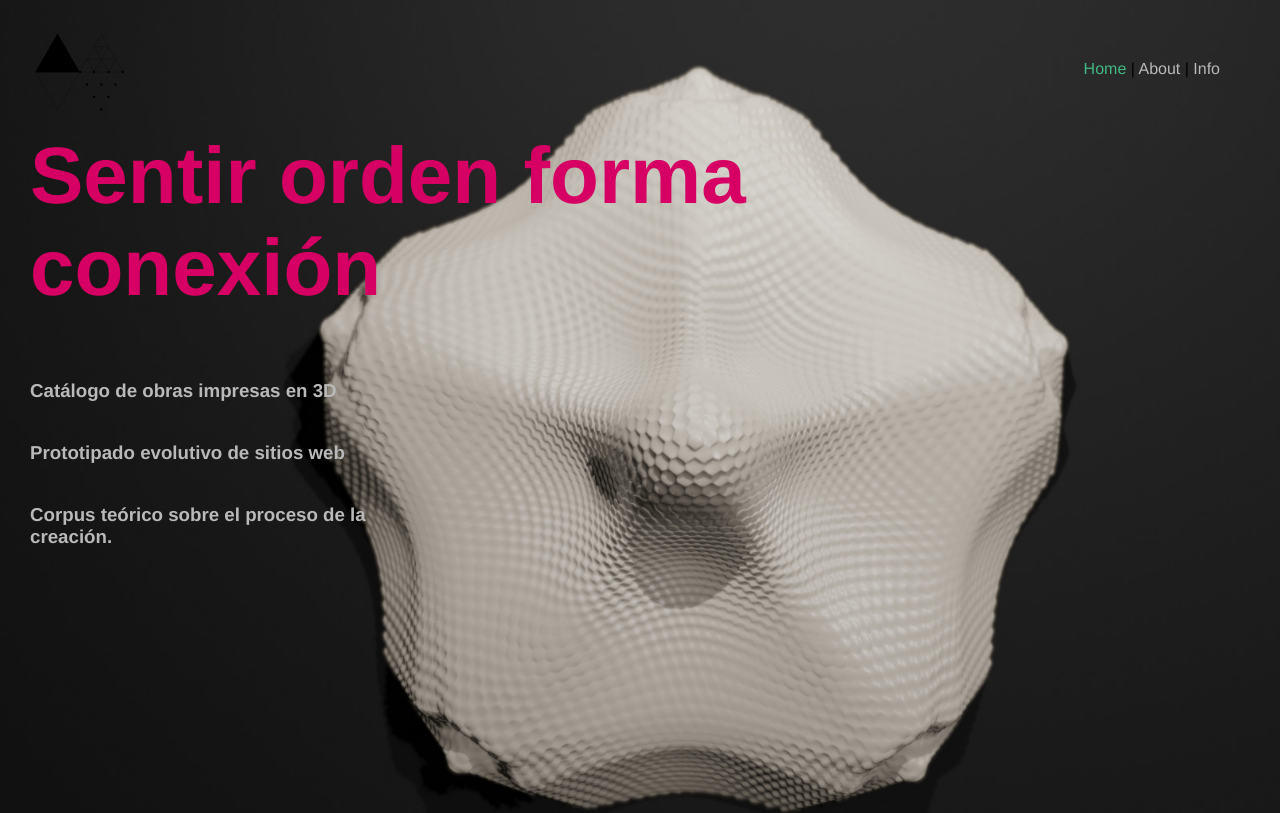
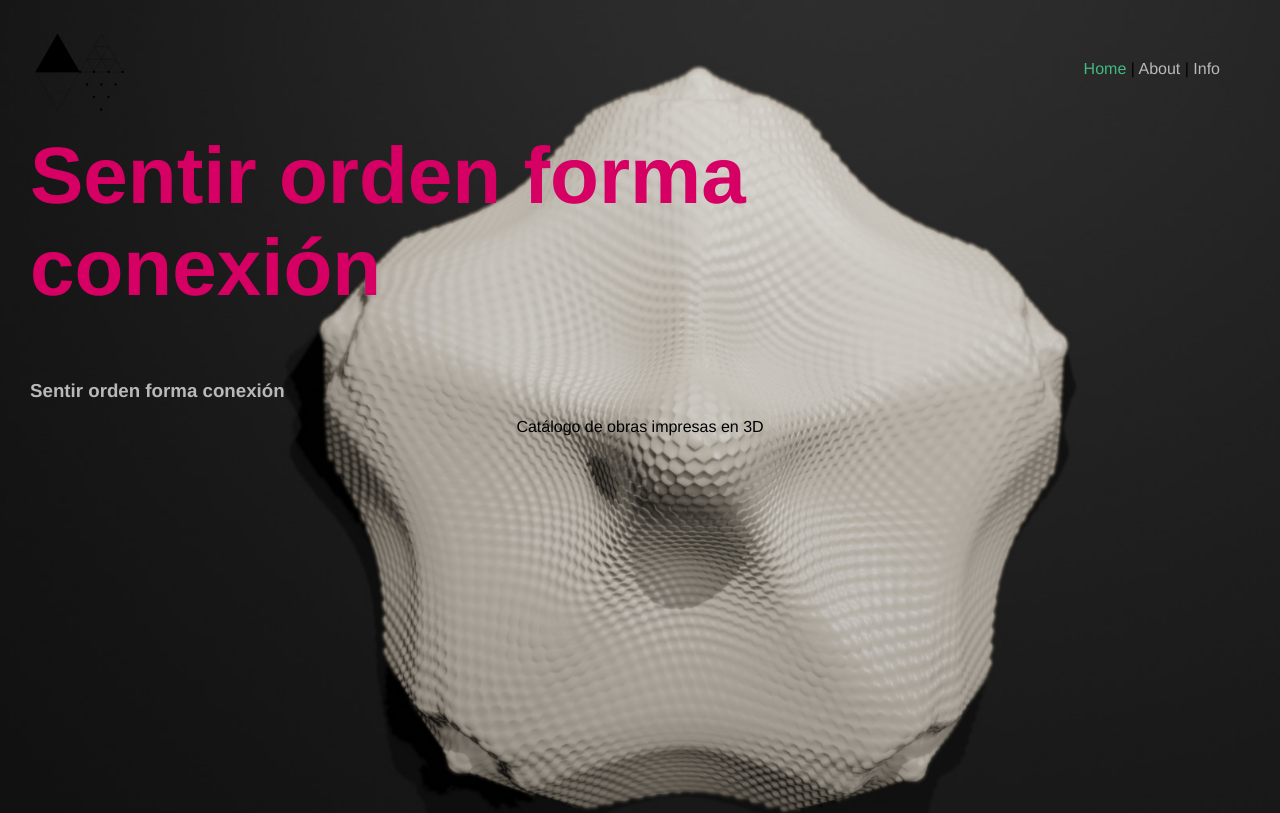
Before and after one commit to t0t/todh-old, a Vue app: page /#/ in a window 1280 px wide. Shown: the top 813 px of the page. Built offline with nearby package versions, Linux system fonts and the light colour scheme.

Commit message:
componentizacion

```diff
--- a/src/components/Cover.vue
+++ b/src/components/Cover.vue
@@ -1,19 +1,25 @@
 <template>
-  <section class="Cover">
-    <h2 class="CoverTitle">{{ msg }}</h2>
-    <h3 class="CoverSubtitle">Catálogo de obras impresas en 3D</h3>
-      <h3 class="CoverSubtitle"> Prototipado evolutivo de sitios web</h3>
-      <h3 class="CoverSubtitle"> Corpus teórico sobre el proceso de la creación.</h3>
+  <section class="Cover" :style="{ backgroundImage: `url(${imgurl})` }">
+    <h2 class="CoverTitle">{{ title }}</h2>
+    <h3 class="CoverSubtitle">{{ subtitle }}</h3>
+    <p>Catálogo de obras impresas en 3D</p>
   </section>
 </template>
 
 <script>
 export default {
-  name: 'Cover',
+  name: "Cover",
   props: {
-    msg: String
-  }
-}
+    title: String,
+    subtitle: String,
+    bgimg: String,
+  },
+  computed: {
+    imgurl() {
+      return require("../assets/" + this.bgimg + ".jpg");
+    },
+  },
+};
 </script>
 
 <!-- Add "scoped" attribute to limit CSS to this component only -->
@@ -21,7 +27,6 @@ export default {
 @import "@/styles/main.scss";
 
 .Cover {
-  background-image: url('../assets/img4.jpg');
   background-size: cover;
   background-repeat: no-repeat;
   background-position: 30% 50%;
@@ -42,5 +47,4 @@ export default {
   width: 30%;
   color: $white;
 }
-
 </style>
--- a/src/components/Footer.vue
+++ b/src/components/Footer.vue
@@ -1,8 +1,8 @@
 <template>
   <section>
     <footer class="Footer">
-      <img alt="Vue logo" src="../assets/logo-todh-2.svg" />
-      <small>{{ msg }}</small>
+      <img alt="Vue logo" src="@/assets/logo-todh-2.svg" />
+      <small>Sergio Forés</small>
       <SocialLinks />
     </footer>
   </section>
--- a/src/views/About.vue
+++ b/src/views/About.vue
@@ -1,8 +1,10 @@
 <template>
   <div class="home">
     <Brand />
+
     <Features msg="Areas de investigación" />
-    <Footer msg="Sergio Fores" />
+
+    <Footer />
   </div>
 </template>
 
@@ -17,7 +19,7 @@ export default {
   components: {
     Brand,
     Features,
-    Footer
+    Footer,
   },
 };
 </script>
--- a/src/views/Home.vue
+++ b/src/views/Home.vue
@@ -1,10 +1,18 @@
 <template>
   <div class="home">
-    <Cover msg="Sentir orden forma conexión" />
     <Brand />
+
+    <Cover
+    title="Sentir orden forma conexión"
+    subtitle="Sentir orden forma conexión"
+    bgimg="img4"
+    />
+
     <Features msg="Areas de investigación" />
+
     <Gallery msg="Artwork" />
-    <Footer msg="Sergio Fores" />
+
+    <Footer />
   </div>
 </template>
 
--- a/src/views/Info.vue
+++ b/src/views/Info.vue
@@ -1,10 +1,16 @@
 <template>
   <div class="info">
-    <Cover msg="Todo es relación" />
-
     <Brand />
 
-    <Footer msg="Sergio Fores" />
+    <Cover
+    title="Todo es relación"
+    subtitle="subtitulo"
+    bgimg="img2"
+     />
+
+    <Features msg="Todo es relación" />
+
+    <Footer />
   </div>
 </template>
 
@@ -12,6 +18,7 @@
 // @ is an alias to /src
 import Cover from "@/components/Cover.vue";
 import Brand from "@/components/Brand.vue";
+import Features from "@/components/Features.vue";
 import Footer from "@/components/Footer.vue";
 
 export default {
@@ -19,6 +26,7 @@ export default {
   components: {
     Cover,
     Brand,
+    Features,
     Footer,
   },
 };
```
